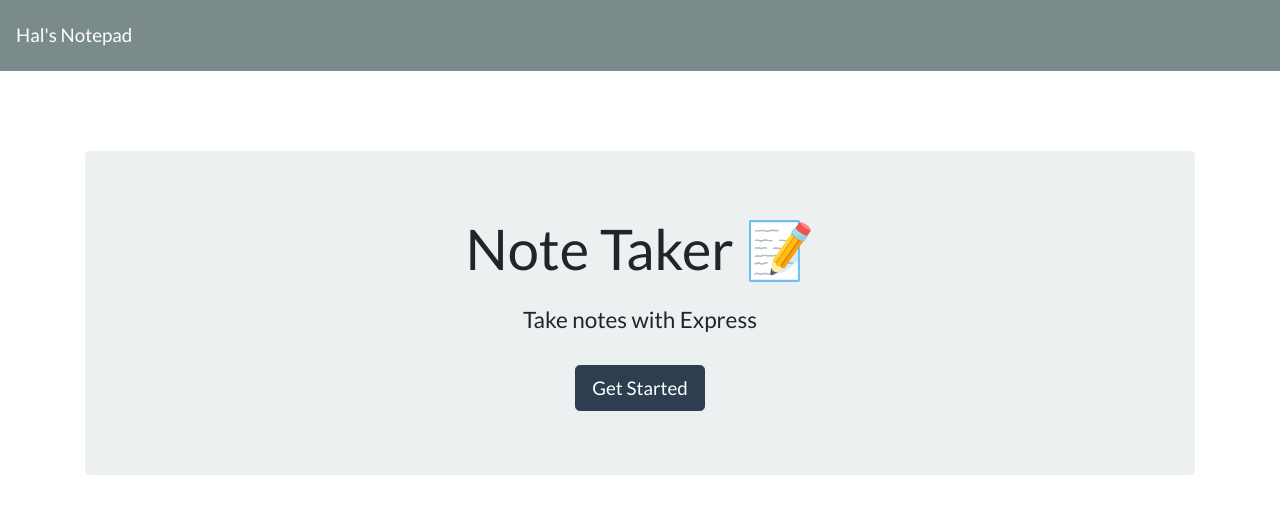
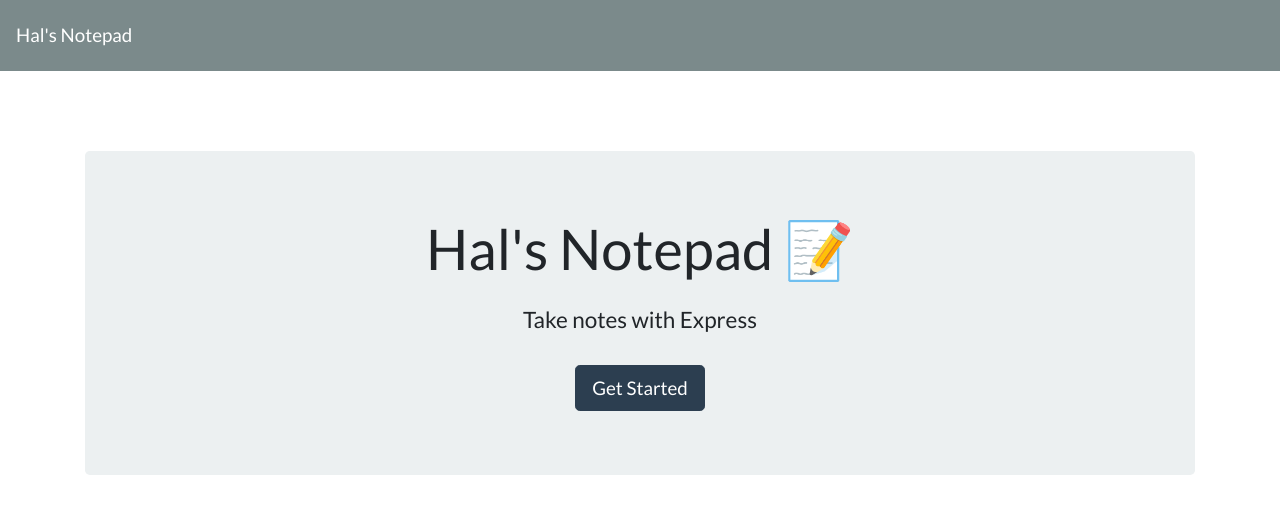
Before and after one commit to Gavin867/11-hals-notepad, a website: page public/index.html in a window 1280 px wide. Drawn offline with nearby package versions, Linux system fonts and the light colour scheme; no server answers.

Commit message:
corrected html title reference

```diff
--- a/public/index.html
+++ b/public/index.html
@@ -16,7 +16,7 @@
   </nav>
   <div class="container">
     <div style="margin-top: 80px;" class="jumbotron text-center">
-      <h1 class="display-4">Note Taker <span role="img" aria-label="Memo">📝</span></h1>
+      <h1 class="display-4">Hal's Notepad <span role="img" aria-label="Memo">📝</span></h1>
       <h4 class="mt-4">Take notes with Express</h4>
       <a class="btn btn-primary btn-lg mt-4" href="/notes" role="button">Get Started</a>
     </div>
```
